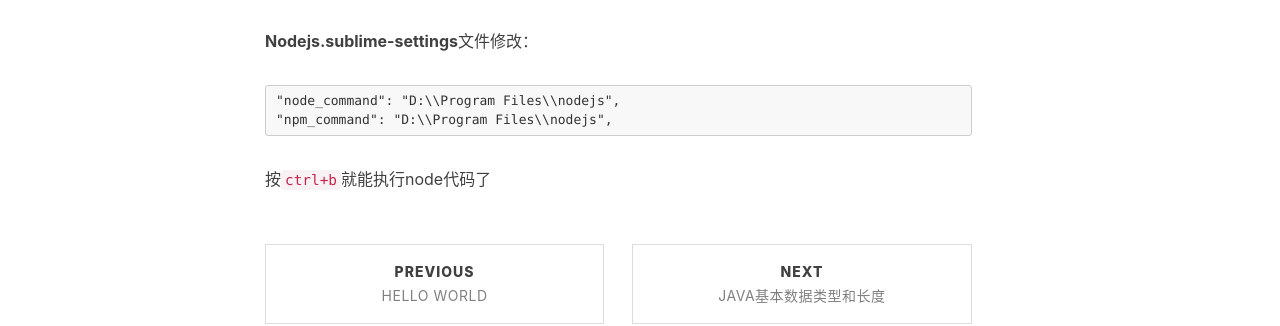
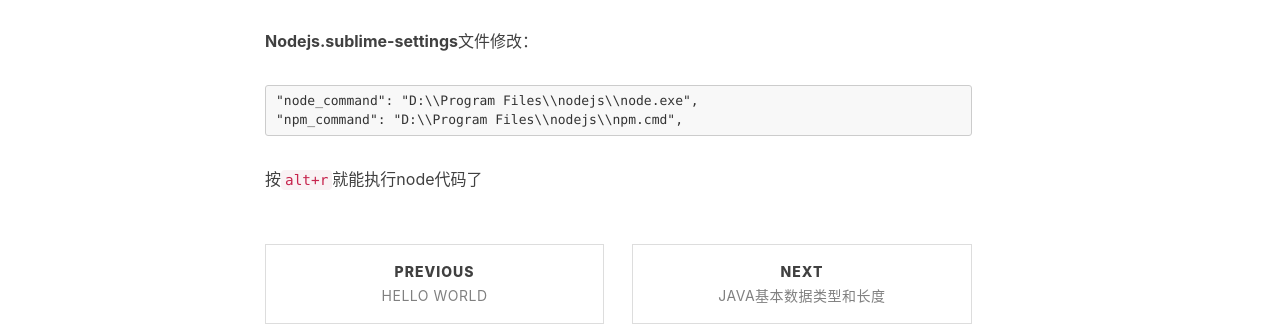
Before and after one commit to panmin/panmin.github.io, a Jekyll site: the page built from _posts/2014-03-20-sublime text3配置node.js开发环境.md, in a window 1280 px wide. Shown: the part 1098-1424 px from the top of the page. Built offline with Jekyll 4.4.1, drawn with Linux system fonts in a browser that asks for light colours; nearby versions of some CDN libraries; comment, search, counter and statistics services are not loaded.

Commit message:
20170609

````diff
--- a/_posts/2014-03-20-sublime text3配置node.js开发环境.md
+++ b/_posts/2014-03-20-sublime text3配置node.js开发环境.md
@@ -27,8 +27,8 @@ Preferences→Browser Package打开安装nodejs插件的文件夹，
 
 **Nodejs.sublime-settings**文件修改：
 ```
-"node_command": "D:\\Program Files\\nodejs",
-"npm_command": "D:\\Program Files\\nodejs",
+"node_command": "D:\\Program Files\\nodejs\\node.exe",
+"npm_command": "D:\\Program Files\\nodejs\\npm.cmd",
 ```
 
-按`ctrl+b`就能执行node代码了
+按`alt+r`就能执行node代码了
````
Also changed, not shown: _posts/2016-06-15-mongodb配置.md (added, +46 -0 lines).
